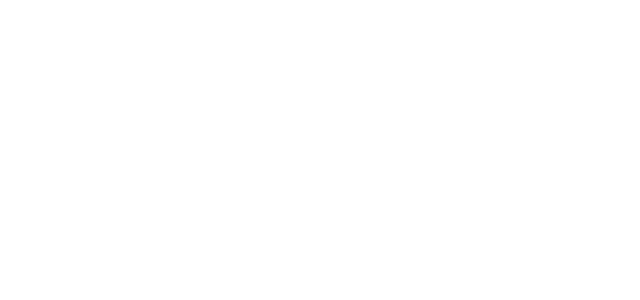
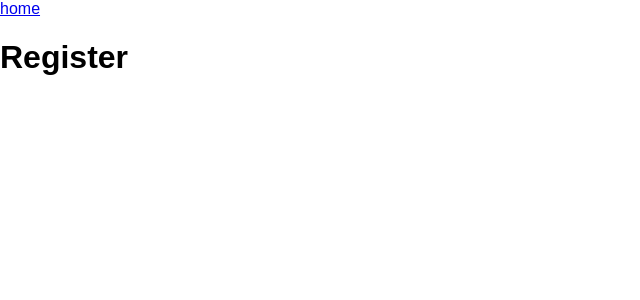
Before and after one commit to h313/bustle, a React (Create React App) app: page /register in a window 1280 px wide. Shown: the top 300 px of the page, without its empty margins (0-640 px from the left). Built offline with nearby package versions, Linux system fonts and the light colour scheme.

Commit message:
add some half functional redux stuff

```diff
--- a/package.json
+++ b/package.json
@@ -8,11 +8,13 @@
     }
   },
   "dependencies": {
-    "react": "^16.1.0",
+    "react": "^16.1.1",
     "react-dom": "^16.1.0",
     "react-loadable": "^5.3.1",
+    "react-redux": "^5.0.6",
     "react-router-dom": "^4.2.2",
-    "react-scripts": "1.0.17"
+    "react-scripts": "1.0.17",
+    "redux": "^3.7.2"
   },
   "scripts": {
     "start": "react-scripts start",
--- a/src/App.js
+++ b/src/App.js
@@ -1,27 +1,32 @@
-import React from 'react'
-import Loadable from 'react-loadable';
+import React, { Component } from 'react'
 import {
   BrowserRouter as Router,
   Route
 } from 'react-router-dom'
+import { connect } from 'react-redux';
 
-const Loading = () => <p>Loading</p>
+import Index from './pages/Index'
+import Login from './pages/Login'
+import Register from './pages/Register'
 
-const Lazy = Loadable({
-  loader: () => import('./pages/Lazy'),
-  loading: Loading,
-})
+function mapStateToProps(state) {
+  return {
 
-const SuperLazy = Loadable({
-  loader: () => import('./pages/SuperLazy'),
-  loading: Loading,
-})
+  }
+}
 
-export default () => (
-  <Router>
-    <div>
-      <Route exact path="/" component={Lazy} />
-      <Route path="/SuperLazy" component={SuperLazy} />
-    </div>
-  </Router>
-);
+class App extends Component {
+  render() {
+    return (
+      <Router>
+        <div>
+          <Route exact path="/" component={Index} />
+          <Route exact path="/login" component={Login} />
+          <Route exact path="/register" component={Register} />
+        </div>
+      </Router>
+    )
+  }
+}
+
+export default connect(mapStateToProps)(App);
--- a/src/index.js
+++ b/src/index.js
@@ -3,6 +3,23 @@ import ReactDOM from 'react-dom';
 import './index.css';
 import App from './App';
 import registerServiceWorker from './registerServiceWorker';
+import { createStore } from 'redux';
+import { Provider } from 'react-redux';
 
-ReactDOM.render(<App />, document.getElementById('root'));
+const initialState = {
+  count: 0
+}
+
+function reducer(state=initialState, action) {
+  return state;
+}
+
+const store = createStore(reducer);
+
+ReactDOM.render(
+  <Provider store={store}>
+    <App />
+  </Provider>,
+  document.getElementById('root')
+);
 registerServiceWorker();
--- /dev/null
+++ b/src/pages/Index.js
@@ -0,0 +1,10 @@
+import React from 'react'
+import { Link } from 'react-router-dom'
+
+export default () => (
+  <div>
+    <h1>bustle index page</h1>
+    <p><Link to="/login">login</Link></p>
+    <p><Link to="/register">register</Link></p>
+  </div>
+)
--- a/src/pages/SuperLazy.js
+++ b/src/pages/Login.js
@@ -3,7 +3,7 @@ import { Link } from 'react-router-dom'
 
 export default () => (
   <div>
-    <Link to="/">lazy</Link>
-    <p>super lazy!</p>
+    <Link to="/">home</Link>
+    <h1>Login</h1>
   </div>
 )
--- a/src/pages/Lazy.js
+++ b/src/pages/Register.js
@@ -3,7 +3,7 @@ import { Link } from 'react-router-dom'
 
 export default () => (
   <div>
-    <Link to="/superLazy">super lazy</Link>
-    <p>this was lazily loaded</p>
+    <Link to="/">home</Link>
+    <h1>Register</h1>
   </div>
 )
```
Also changed, not shown: 1 other file (tests, documents, lock files or other folders).
